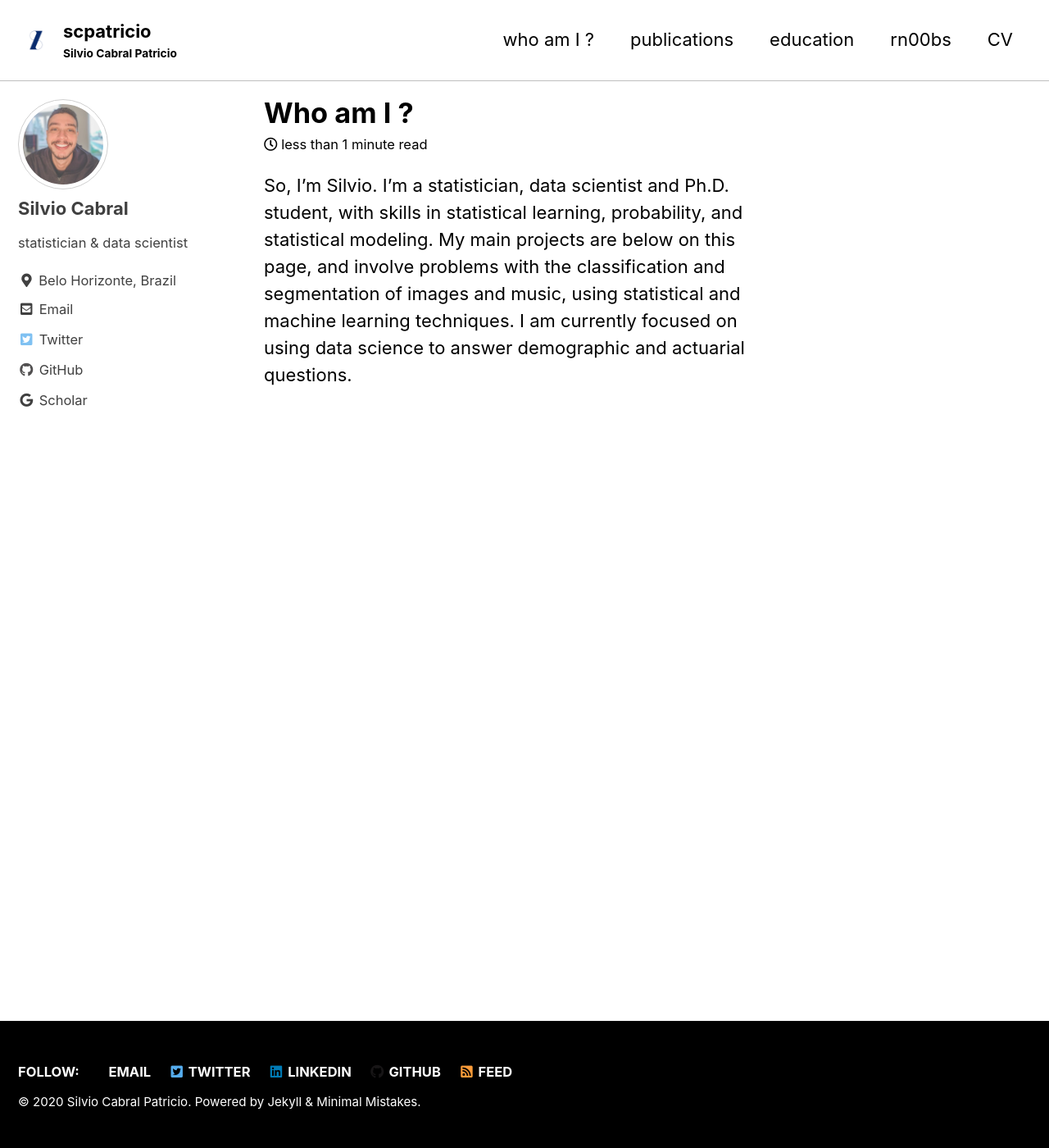
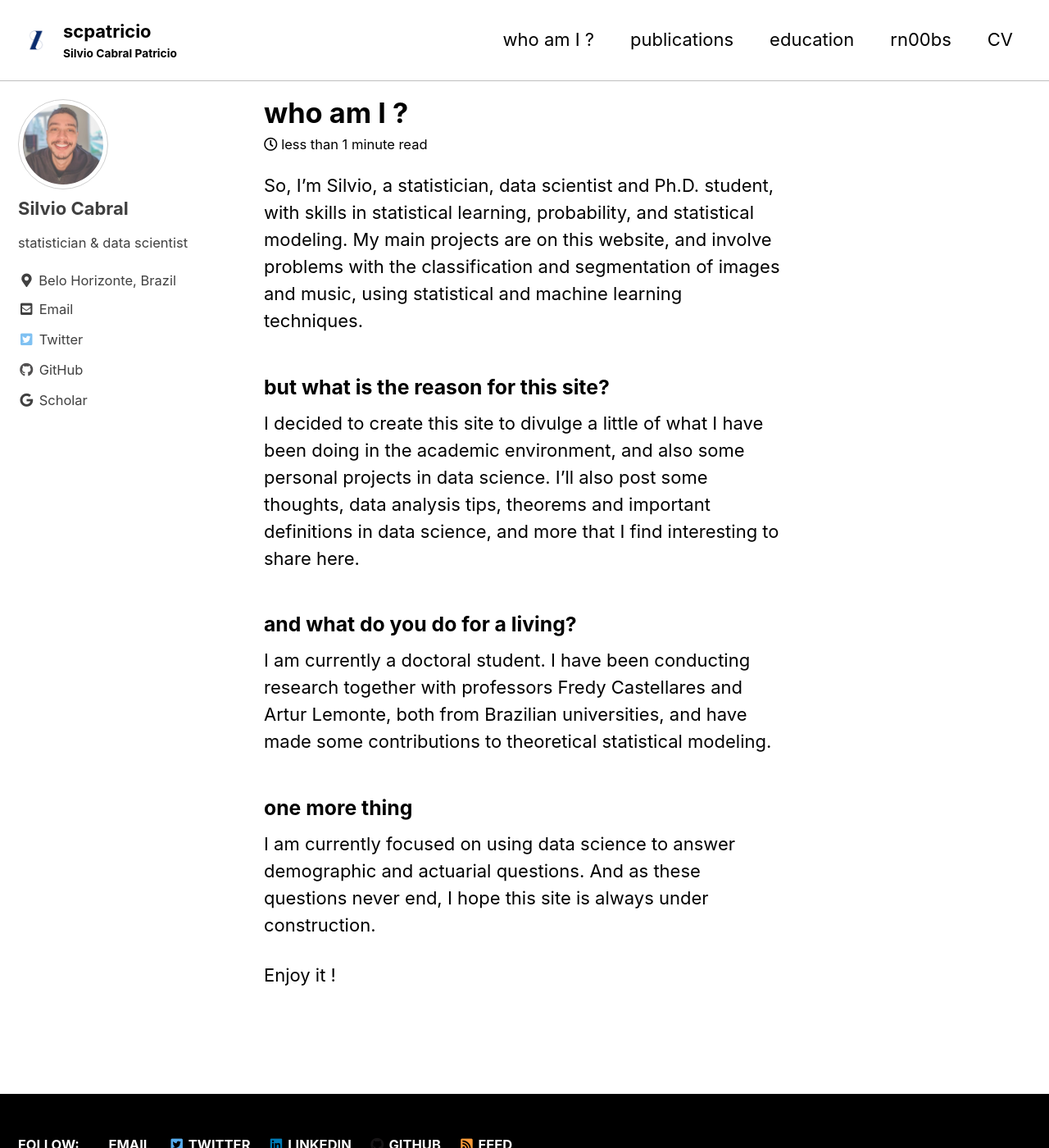
Before and after one commit to scpatricio/scpatricio.github.io, a Jekyll site: the page built from _pages/about.md, in a window 1280 px wide and 1400 px high. Shown: the whole window at 82% size. Built offline with Jekyll 4.4.1, drawn with Linux system fonts in a browser that asks for light colours; cached includes are drawn as plain includes.

Commit message:
new github commit

```diff
--- a/_pages/about.md
+++ b/_pages/about.md
@@ -1,6 +1,17 @@
 ---
-title: "Who am I ?"
+title: "who am I ?"
 permalink: /about/
 ---
 
-So, I'm Silvio. I'm a statistician, data scientist and Ph.D. student, with skills in statistical learning, probability, and statistical modeling. My main projects are below on this page, and involve problems with the classification and segmentation of images and music, using statistical and machine learning techniques. I am currently focused on using data science to answer demographic and actuarial questions.
+So, I'm Silvio, a statistician, data scientist and Ph.D. student, with skills in statistical learning, probability, and statistical modeling. My main projects are on this website, and involve problems with the classification and segmentation of images and music, using statistical and machine learning techniques.
+
+### but what is the reason for this site?
+I decided to create this site to divulge a little of what I have been doing in the academic environment, and also some personal projects in data science. I'll also post some thoughts, data analysis tips, theorems and important definitions in data science, and more that I find interesting to share here.
+
+### and what do you do for a living?
+I am currently a doctoral student. I have been conducting research together with professors Fredy Castellares and Artur Lemonte, both from Brazilian universities, and have made some contributions to theoretical statistical modeling.
+
+### one more thing
+I am currently focused on using data science to answer demographic and actuarial questions. And as these questions never end, I hope this site is always under construction.
+
+Enjoy it !
```
